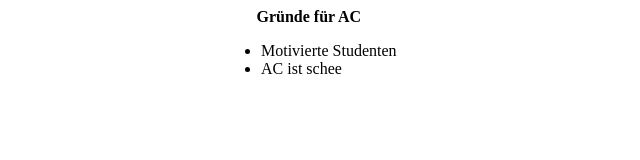
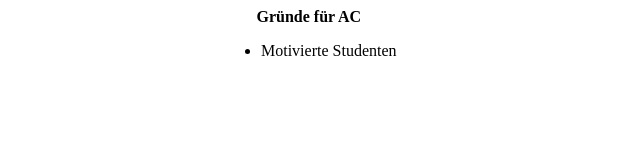
Before and after one commit to Grillpfanne/ac-homepage, a plain HTML site: page index.html in a window 1280 px wide. Shown: the whole page, without its empty margins (419-1059 px from the left). Drawn offline with Linux system fonts and the light colour scheme.

```diff
--- a/index.html
+++ b/index.html
@@ -6,7 +6,6 @@
             <b>Gründe für AC</b>
          <ul style="text-align: left">
             <li>Motivierte Studenten</li>
-            <li>AC ist schee</li>
         </ul>
         </div>
     </body>
```
